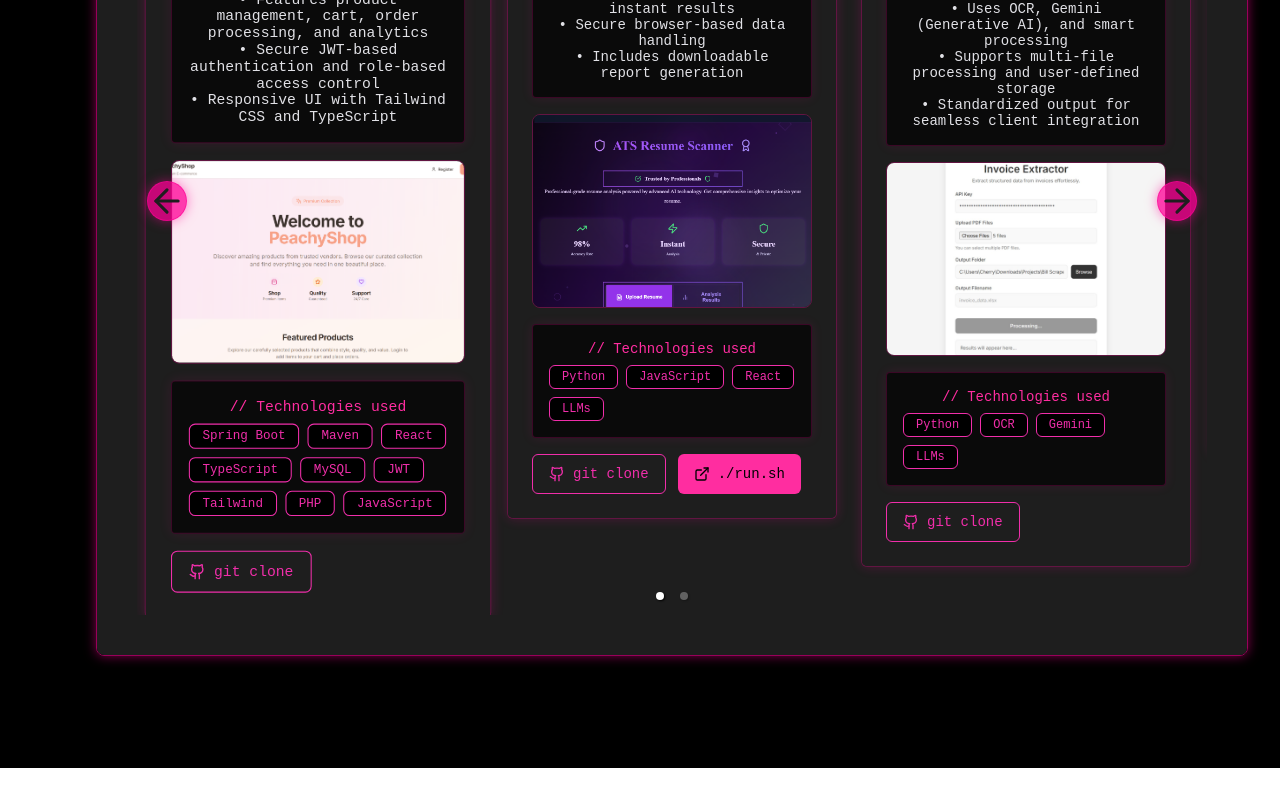
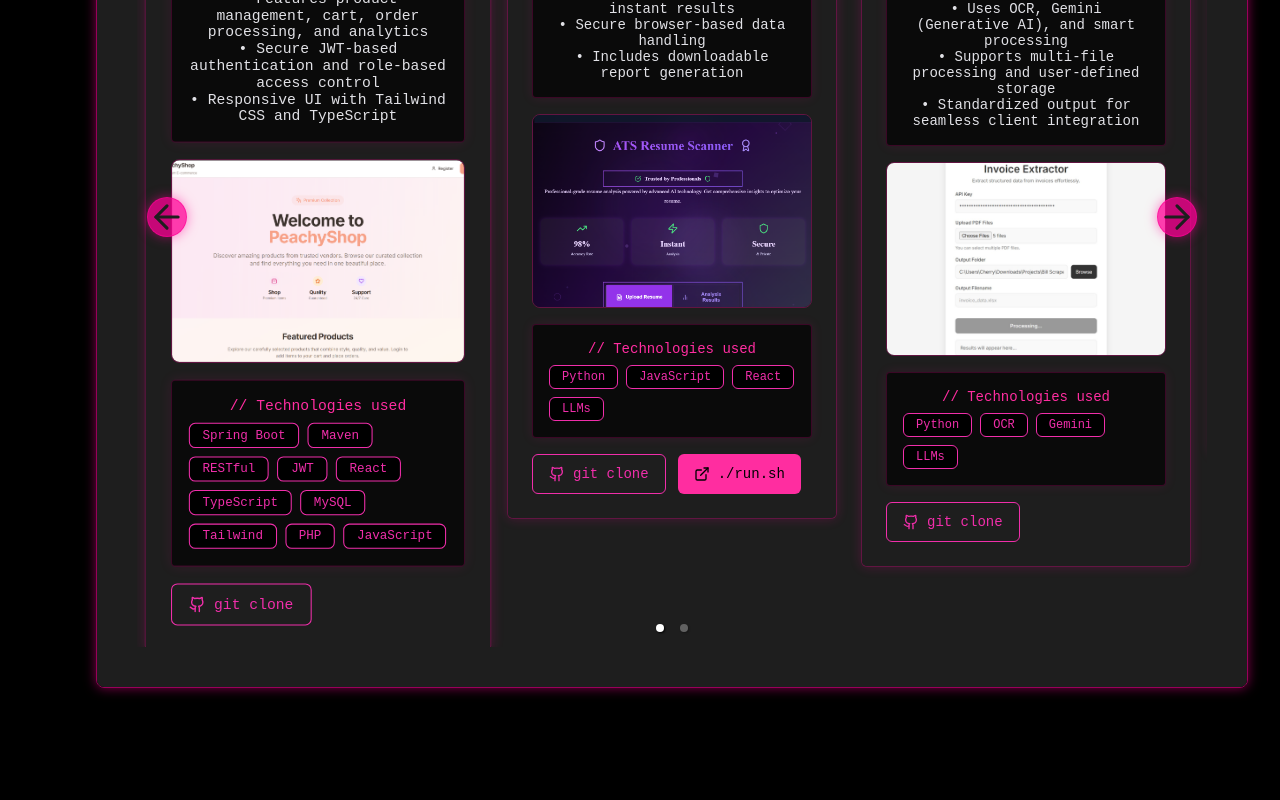
Before and after one commit to itisar-345/Portfolio, a React (Vite) app: page / in a window 1280 px wide. Shown: the part 3795-4595 px from the top of the page. Before the commit the page ends 4563 px from the top, so only its background shows below. Built offline with nearby package versions, Linux system fonts and the light colour scheme.

Commit message:
update info

```diff
--- a/src/data/info.js
+++ b/src/data/info.js
@@ -2,7 +2,7 @@ export const projects = [
     {
       title: "E-Commerce Platform",
       description: "• Comprehensive e-commerce platform with two distinct implementation styles\n• Supports multi-role functionality for customers and vendors\n• Features product management, cart, order processing, and analytics\n• Secure JWT-based authentication and role-based access control\n• Responsive UI with Tailwind CSS and TypeScript",
-      techStack: ["Spring Boot", "Maven", "React", "TypeScript", "MySQL", "JWT", "Tailwind", "PHP", "JavaScript"],
+      techStack: ["Spring Boot", "Maven", "RESTful", "JWT", "React", "TypeScript", "MySQL", "Tailwind", "PHP", "JavaScript"],
       githubUrl: "https://github.com/itisar-345/E-commerce-Project/",
       imageUrl: "/ecommerce.png"
     },
```
